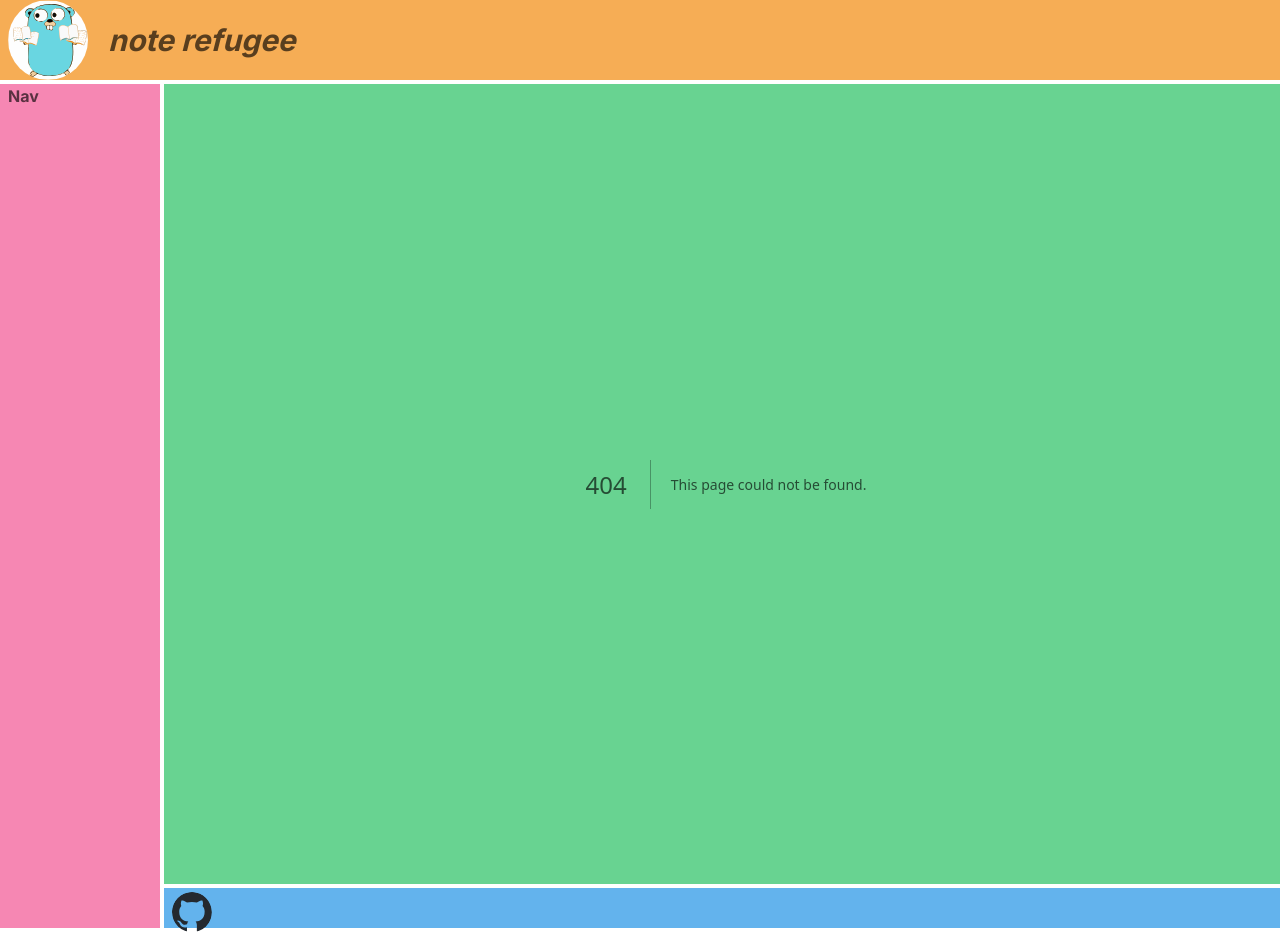
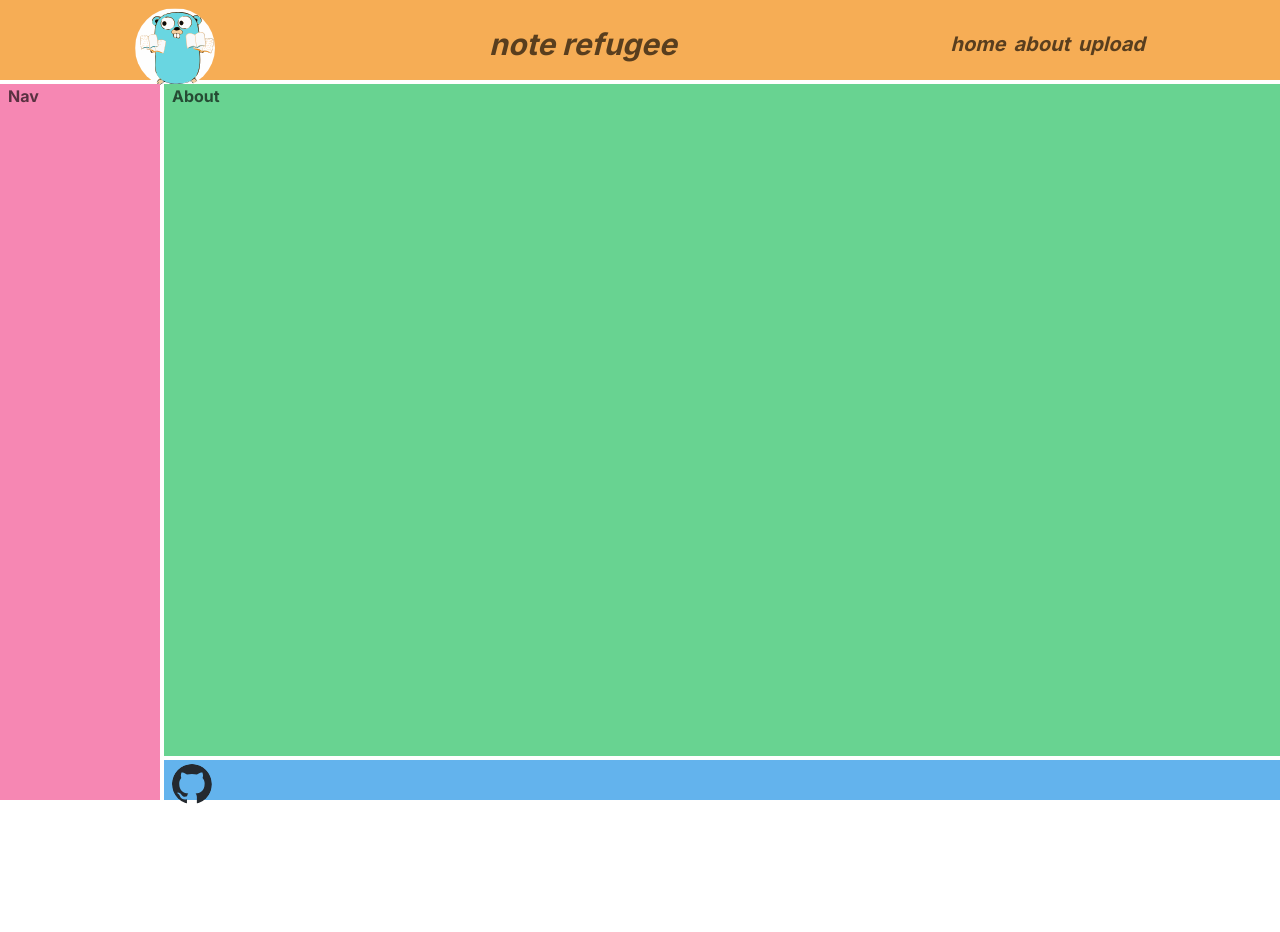
Before and after one commit to StudioPrimo/noteref, a Next.js app in the folder frontend/src/: page /about in a window 1280 px wide. Before the commit this address had no page. After the commit the page ends 804 px from the top, so only its background shows below. Built offline with nearby package versions, Linux system fonts and the light colour scheme.

Commit message:
feat(front): add link of each page

```diff
--- /dev/null
+++ b/frontend/src/app/about/page.tsx
@@ -0,0 +1,7 @@
+export default function About() {
+  return (
+    <>
+      <h1>About</h1>
+    </>
+  );
+}
--- a/frontend/src/components/ui/header.tsx
+++ b/frontend/src/components/ui/header.tsx
@@ -1,14 +1,41 @@
-import { Center, Flex, Image, Text } from '@chakra-ui/react';
+import { Center, Flex, Image, Link, Text } from '@chakra-ui/react';
+export default function Header() {
+  const pages = ['home', 'about', 'upload'];
 
-export default function Header() {
   return (
     <>
-      <Flex direction={'row'} gap={5}>
-        <Image src="icon.svg" alt="icon" boxSize={'80px'} borderRadius="full" />
+      <Flex direction={'row'} gap={5} justify={'space-around'}>
+        <Image
+          src="icon.svg"
+          alt="icon"
+          boxSize={'80px'}
+          borderRadius="full"
+          mt={2}
+        />
         <Center>
-          <Text fontSize="3xl">
-            <Text as="i"> note refugee</Text>
+          <Text fontSize="3xl" as="i">
+            note refugee
           </Text>
+        </Center>
+        <Center>
+          {pages.map((page) => {
+            if (page === 'home') {
+              return (
+                <Link key={page} href="/" pr={2}>
+                  <Text fontSize="xl" as="i" _hover={{ cursor: 'pointer' }}>
+                    {page}
+                  </Text>
+                </Link>
+              );
+            }
+            return (
+              <Link key={page} href={`/${page}`} pr={2}>
+                <Text fontSize="xl" as="i" _hover={{ cursor: 'pointer' }}>
+                  {page}
+                </Text>
+              </Link>
+            );
+          })}
         </Center>
       </Flex>
     </>
```
Also changed, not shown: frontend/src/app/upload/page.tsx (added, +7 -0 lines).
